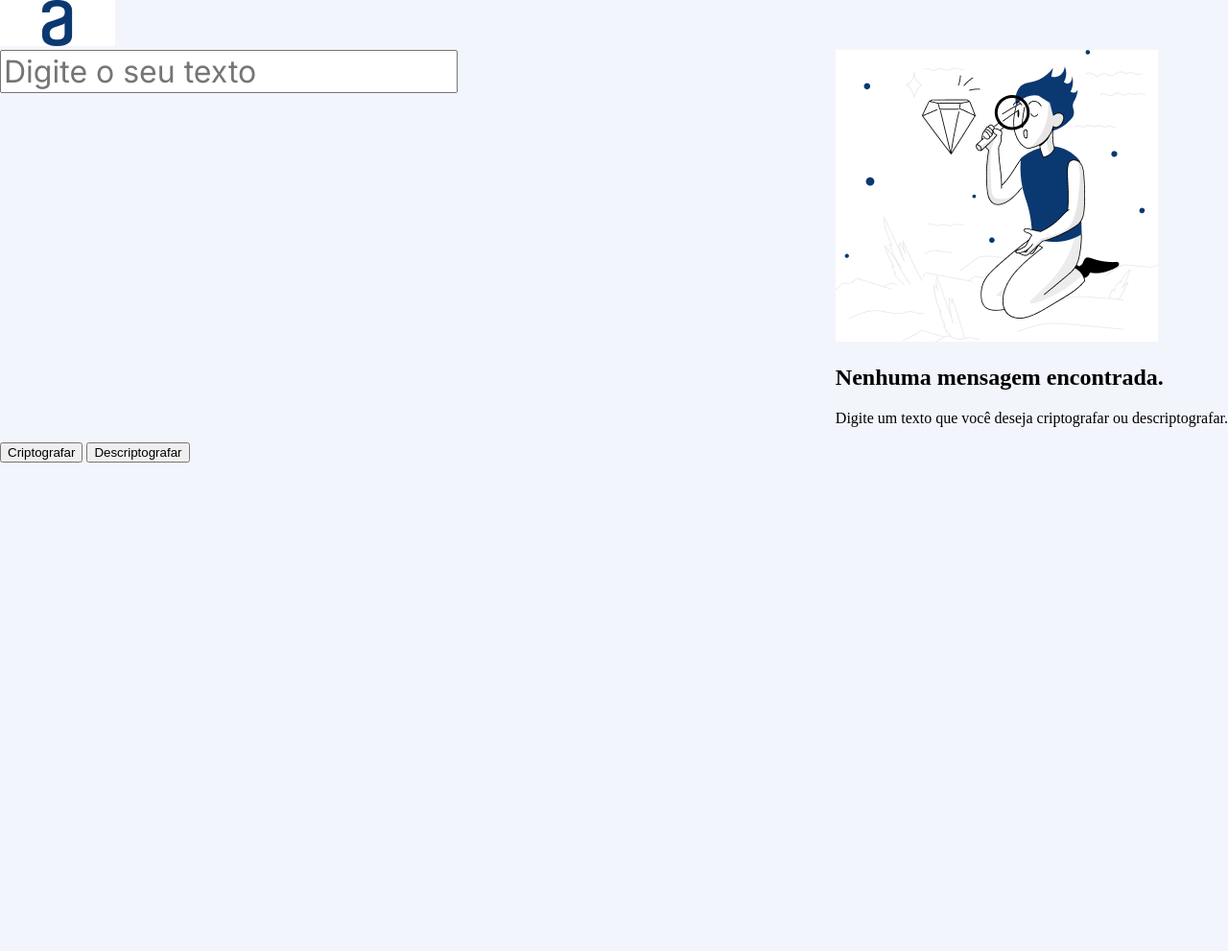
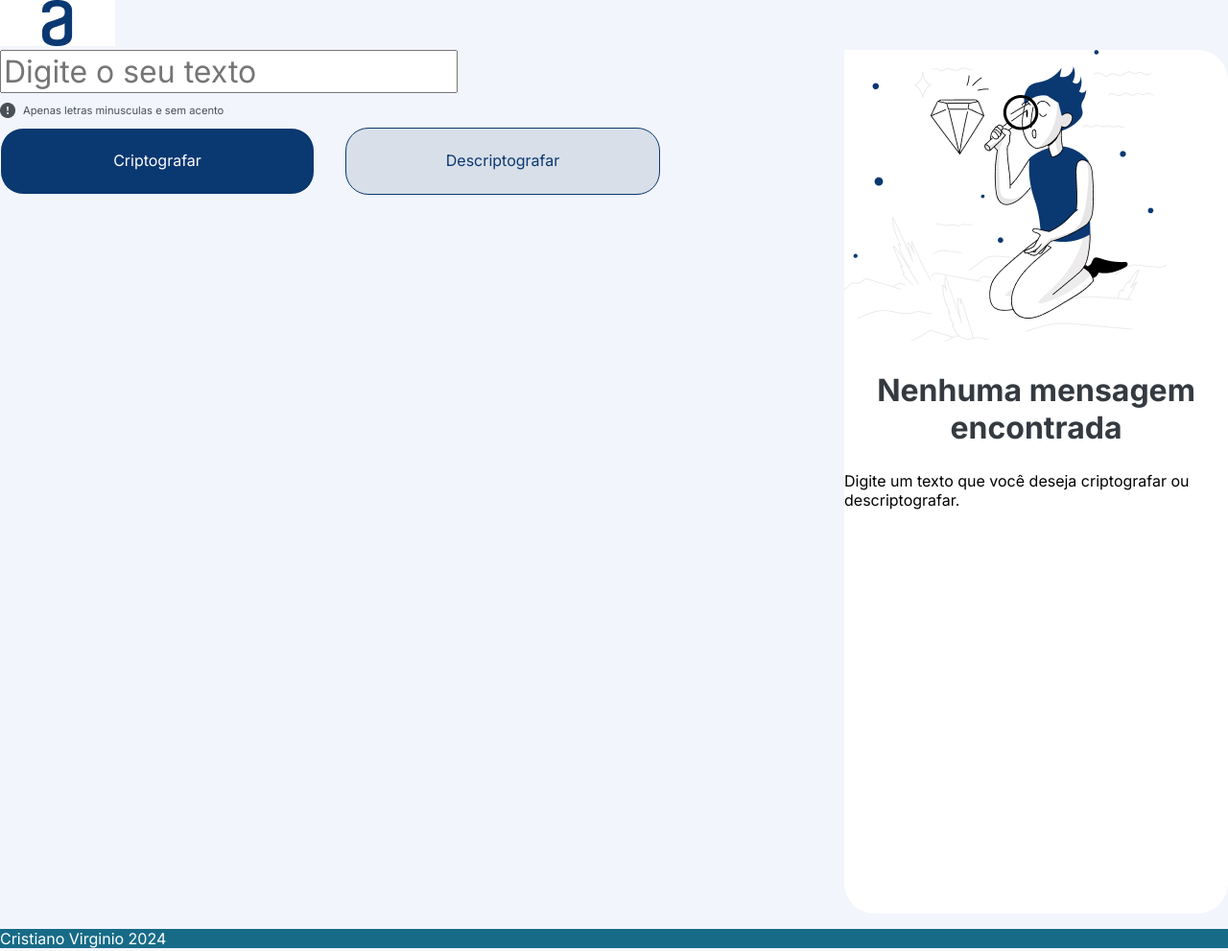
Before and after one commit to cristianovirginio/encriptador, a plain HTML site: page index.html in a window 1280 px wide. Shown: the whole page at 96% size. Before the commit the page ends 800 px from the top, so only its background shows below. Drawn offline with Linux system fonts and the light colour scheme.

Commit message:
Posicionamento dos elementos e adição de cores no root

```diff
--- a/assets/app.js
+++ b/assets/app.js
@@ -0,0 +1,4 @@
+function encripText(){
+    const texto = document.getElementById("initialText").value;
+    console.log(texto);
+}
--- a/index.html
+++ b/index.html
@@ -3,6 +3,8 @@
 <head>
     <meta charset="UTF-8">
     <meta name="viewport" content="width=device-width, initial-scale=1.0">
+    <link rel="preconnect" href="https://fonts.googleapis.com">
+    <link rel="preconnect" href="https://fonts.gstatic.com" crossorigin>
     <link href="https://fonts.googleapis.com/css2?family=Inter:wght@100..900&display=swap" rel="stylesheet">
     <link rel="stylesheet" href="./styles/style.css">
 
@@ -19,11 +21,23 @@
         <div class="container">
             <div class="containerInput">
                 <input type="text" id="initialText" placeholder="Digite o seu texto">
+                <div class="containerButtons">
+                    <div class="buttonsText">
+                        <img src="./styles/Group.png" alt="Imagen exclamação Buttons ">
+                        <p>Apenas letras minusculas e sem acento</p>
+                    </div>
+                    <div class="buttonsButton">
+                        <button class="btn-primary" onclick="encripText()" type="button">Criptografar</button>
+                        <button class="btn-secondary" type="button">Descriptografar</button>
+
+                    </div>
+
+                </div>
             </div>
             <div class="containerImage">
                 <img src="./styles/High quality products 1 1.jpg" alt="Imagem lateral encriptador">
                 <div class="containerImageMensage">
-                    <h2>Nenhuma mensagem encontrada.</h2>
+                    <h2>Nenhuma mensagem encontrada</h2>
                     <p>
                         Digite um texto que você deseja criptografar ou descriptografar.
                     </p>
@@ -32,15 +46,14 @@
 
             </div>
 
-        </div>
-        <div class="containerButtons">
-            <button class="btn btn-primary" onclick="encripText()" type="button">Criptografar</button>
-            <button class="btn btn-secondary" type="button">Descriptografar</button>
-
 
         </div>
 
+
     </main>
+    <footer>
+        <p>Cristiano Virginio 2024</p>
+    </footer>
     <script src="./assets/app.js"></script>
 </body>
 </html>
--- a/styles/style.css
+++ b/styles/style.css
@@ -1,15 +1,22 @@
 :root{
     --backgroundPage-color:#F3F5FC;
-    --bckgroundColor-aside:#FFFFFF;
+    --backgroundColor-aside:#FFFFFF;
     --input-color:#0A3871;
-
+    --footer-color:#176B87;
+    --color-text-gray:#495057;
+    --color-text-answers:#343A40;
+    --color-button-primary:#0A3871;
+    --color-button-secondary:#D8DFE8;
 
 }
 
 body{
     padding:0px;
     margin:0px;
+
     background-color: var(--backgroundPage-color);
+
+    font-family:Inter;
 }
 .container{
     display:flex;
@@ -22,3 +29,80 @@ body{
 
     color: var( --input-color)
 }
+/*/////////// image//////////////////////*/
+.containerImage{
+    width: 25rem;
+    height:56.25rem;
+
+    border-radius:2rem;
+
+    background-color: var(--backgroundColor-aside);
+}
+.containerImage h2{
+    color: var(--color-text-answers);
+
+    font-weight:700;
+    font-size:2rem;
+
+    text-align:center;
+}
+/*////////////buttons Area///////////////*/
+.buttonsText{
+    display:flex;
+    align-items: center;
+    color:var(--color-text-gray);
+
+    font-weight:400;
+    font-size:.7rem;
+    gap:.5rem;
+
+}
+.buttonsText img{
+    width:1rem;
+    height:1rem;
+
+}
+.buttonsButton{
+    display:flex;
+    gap:2rem;
+
+}
+.btn-primary{
+    width:20.5rem;
+
+    padding: 1.5rem;
+    border: solid .06rem;
+    border-radius:1.5rem;
+
+    font-family: Inter;
+    font-size: 1rem;
+    line-height:1.21rem;
+    font-weight: 400;
+
+    background-color: var(--color-button-primary);
+    color: var(--backgroundColor-aside)
+
+}
+.btn-secondary{
+    width:20.5rem;
+
+    padding: 1.5rem;
+    border: solid .06rem;
+    border-radius:1.5rem;
+
+    font-family: Inter;
+    font-size: 1rem;
+    line-height:1.21rem;
+    font-weight: 400;
+
+    background-color: var(--color-button-secondary);
+    color: var(--color-button-primary)
+
+
+}
+
+
+footer p{
+    background-color: var(--footer-color);
+    color: var(--backgroundColor-aside)
+}
```
